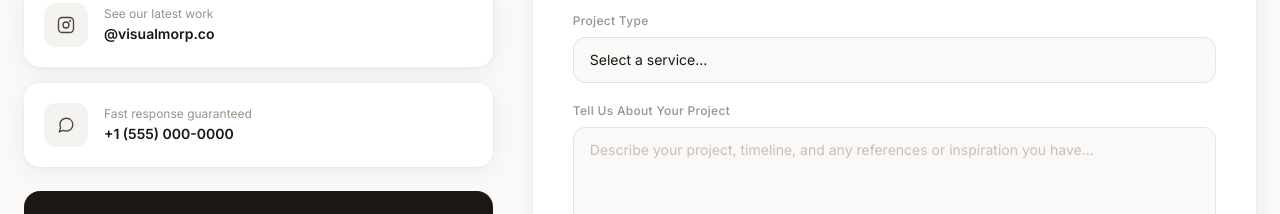
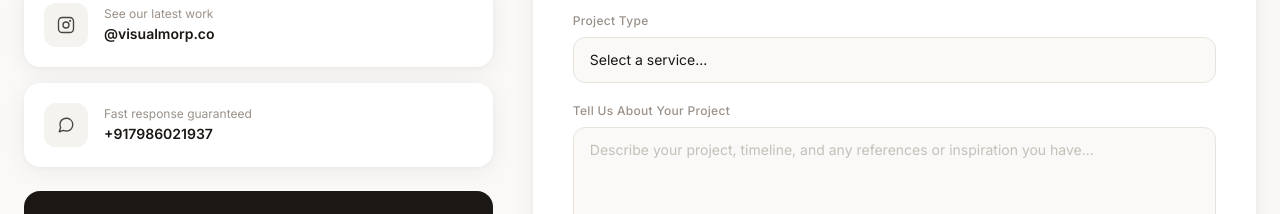
Before and after one commit to anupkafle25-dot/visualmorport, a React (Vite) app: page / in a window 1280 px wide. Shown: the part 8320-8534 px from the top of the page. Built offline with nearby package versions, Linux system fonts and the light colour scheme; a web font is replaced by a local one.

Commit message:
update project

```diff
--- a/src/components/Contact.tsx
+++ b/src/components/Contact.tsx
@@ -39,8 +39,8 @@ const contactLinks = [
   {
     icon: WhatsAppIcon,
     label: 'WhatsApp',
-    value: '+1 (555) 000-0000',
-    href: 'https://wa.me/15550000000',
+    value: '+917986021937',
+    href: 'https://wa.me/917986021937',
     description: 'Fast response guaranteed',
   },
 ];
--- a/src/components/Footer.tsx
+++ b/src/components/Footer.tsx
@@ -77,7 +77,7 @@ export default function Footer() {
                   </svg>
                 </a>
                 <a
-                  href="https://wa.me/15550000000"
+                  href="https://wa.me/+917986021937"
                   target="_blank"
                   rel="noopener noreferrer"
                   className="w-9 h-9 rounded-full bg-white/5 hover:bg-white/10 flex items-center justify-center text-white/50 hover:text-white transition-all duration-200"
```
